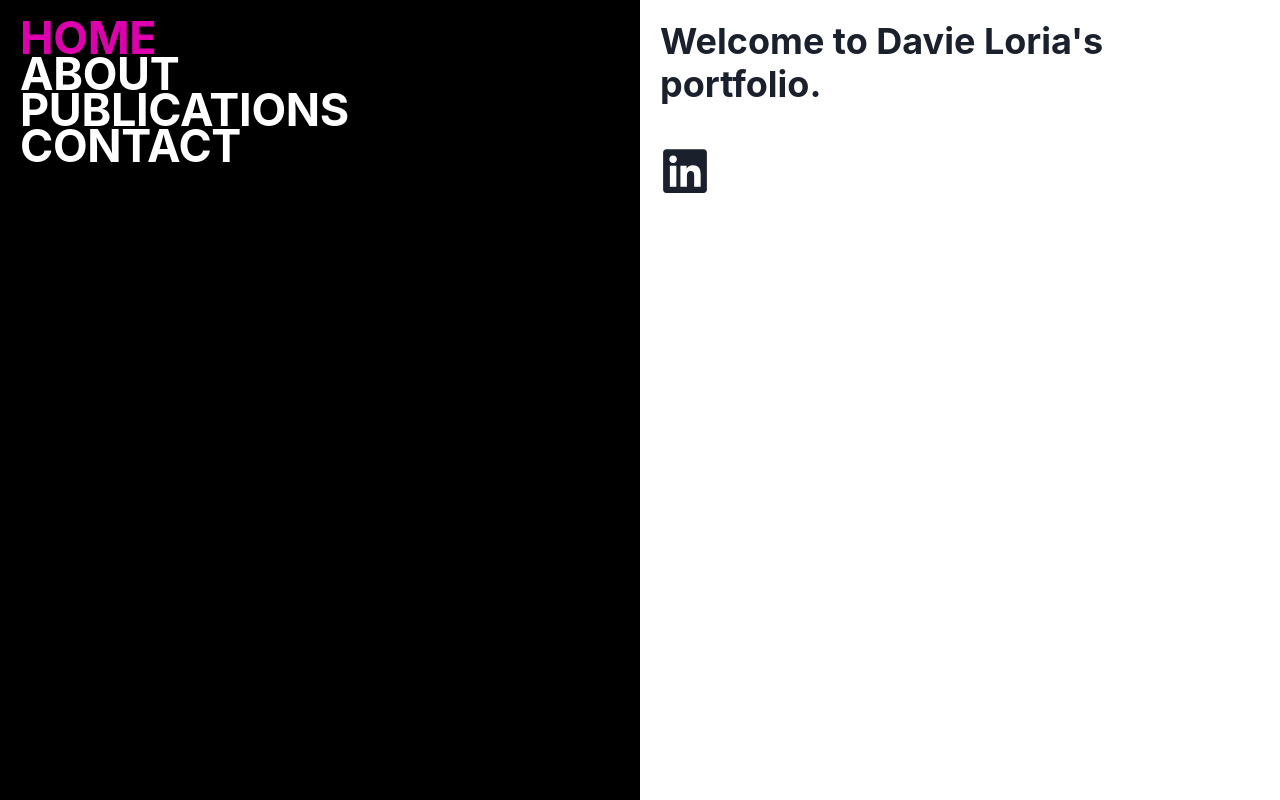
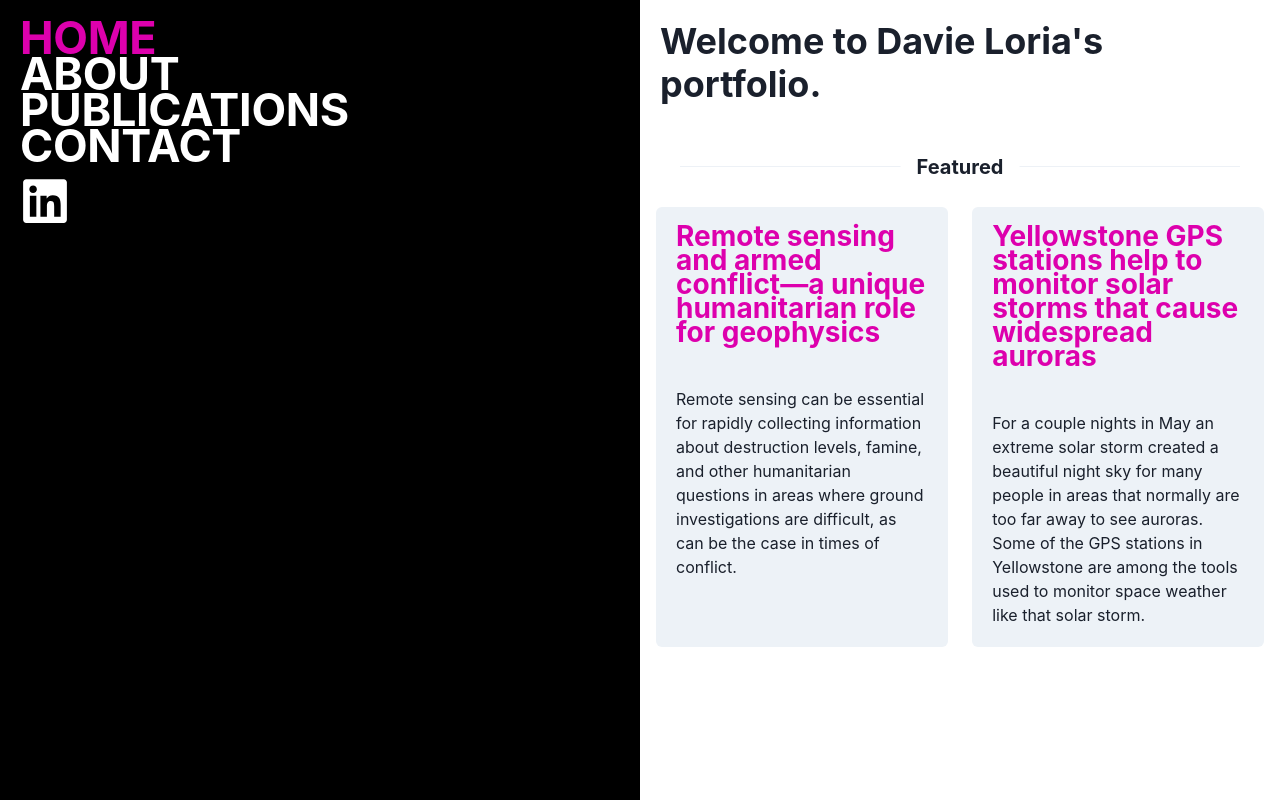
Before and after one commit to jacktorrealba/davies-website, a Next.js app: page / in a window 1280 px wide. Built offline with nearby package versions, Linux system fonts and the light colour scheme.

Commit message:
redesigned home page and moved linkedIn link to layout

```diff
--- a/app/AboutMe/page.js
+++ b/app/AboutMe/page.js
@@ -1,6 +1,6 @@
 'use client'
-import { ChakraProvider, Heading, Box, Text, Link} from "@chakra-ui/react"
-import PageTransition from "@/components/page-transition"
+import { ChakraProvider, Heading, Box, Text, Link} from "@chakra-ui/react";
+import PageTransition from "@/components/page-transition";
 
 const AboutMe = () => {
     return (
--- a/app/Publications/page.js
+++ b/app/Publications/page.js
@@ -1,7 +1,6 @@
 'use client'
-import PageTransition from "@/components/page-transition"
+import PageTransition from "@/components/page-transition";
 import { ChakraProvider , Heading, Link, Center, Text, Box, List, ListItem} from "@chakra-ui/react";
-
 
 const Publications = () => {
     return (
@@ -9,7 +8,7 @@ const Publications = () => {
             <ChakraProvider>
                 <PageTransition>
                     <Box h="100vh" id="publicationsPageBox" overflowY="scroll">
-                        <Heading p="2rem 0 1rem 1rem">
+                        <Heading p="2rem 0 3rem 1rem">
                             PUBLICATIONS
                         </Heading>
                         <Box p="0rem 3rem 0rem 3rem">
--- a/app/layout.js
+++ b/app/layout.js
@@ -39,6 +39,11 @@ export default function Layout({children}) {
                     <Text className="navLinkText">CONTACT</Text>
                   </Link>
               </ListItem>
+              <ListItem>
+              <Link id="linkedIn-link" href="https://www.linkedin.com/in/davie-loria-262587193/" target="_blank" rel="noopener noreferrer">
+            <FaLinkedin size="50px"></FaLinkedin>
+          </Link>
+              </ListItem>
             </List>
           </Box>
           <Box id="pageContents" w="50%">
--- a/app/page.js
+++ b/app/page.js
@@ -1,7 +1,7 @@
 'use client'
-import { ChakraProvider , Box , Flex, Text, Link, Heading, Center, Image} from "@chakra-ui/react";
+import { ChakraProvider , Box , Flex, Text, Link, Heading, Center, Image, Card, CardHeader, CardBody, CardFooter, Button, Divider, AbsoluteCenter} from "@chakra-ui/react";
 import PageTransition from "@/components/page-transition"
-import { FaLinkedin } from "react-icons/fa";
+
 
 export default function Home() {
   return (
@@ -13,11 +13,45 @@ export default function Home() {
               Welcome to Davie Loria&apos;s portfolio.
           </Heading>
         </Box>
-        <Box p="5">
-          <Link id="linkedIn-link" href="https://www.linkedin.com/in/davie-loria-262587193/" target="_blank" rel="noopener noreferrer">
-            <FaLinkedin size="50px"></FaLinkedin>
-          </Link>
+
+        <Box position='relative' padding='10'>
+        <Divider />
+          <AbsoluteCenter bg='white' px='4'>
+            <Heading as='h4' size='md'>Featured</Heading>
+          </AbsoluteCenter>
         </Box>
+
+        <Flex pl="1rem" pr="1rem" justifyContent='space-between'>
+          <Card w="48%" variant='filled'>
+            <CardHeader>
+              <Heading size='md'>
+                <Link className="pinkLink" href="https://www.earthscope.org/news/remote-sensing-and-armed-conflict-a-unique-humanitarian-role-for-geophysics/" target="_blank" rel="noopener noreferrer">
+                  Remote sensing and armed conflict—a unique humanitarian role for geophysics
+                </Link>
+              </Heading>
+            </CardHeader>
+            <CardBody>
+              <Text>
+              Remote sensing can be essential for rapidly collecting information about destruction levels, famine,
+              and other humanitarian questions in areas where ground investigations are difficult, as can be the case in times of conflict.
+              </Text>
+            </CardBody>
+          </Card>
+          <Card w="48%" variant='filled'>
+            <CardHeader>
+              <Heading size='md'>
+              <Link className="pinkLink" href="https://www.usgs.gov/observatories/yvo/news/yellowstone-gps-stations-help-monitor-solar-storms-cause-widespread-auroras" target="_blank" rel="noopener noreferrer">
+                  Yellowstone GPS stations help to monitor solar storms that cause widespread auroras
+              </Link>
+              </Heading>
+            </CardHeader>
+            <CardBody>
+              <Text>For a couple nights in May an extreme solar storm created a beautiful night sky for many people in areas that normally are too far away to see auroras.
+              Some of the GPS stations in Yellowstone are among the tools used to monitor space weather like that solar storm.</Text>
+            </CardBody>
+          </Card>
+        </Flex>
+
       </PageTransition>
     </ChakraProvider>
     </>
```
